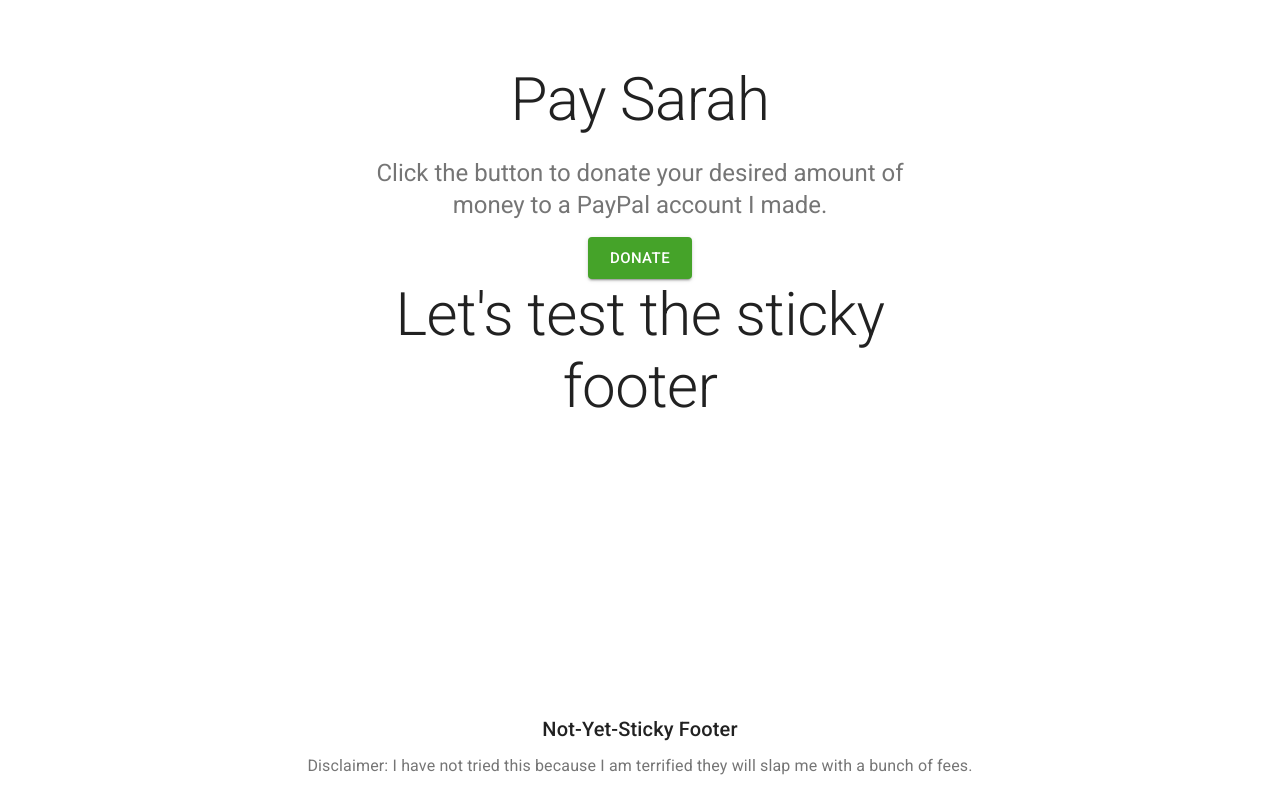
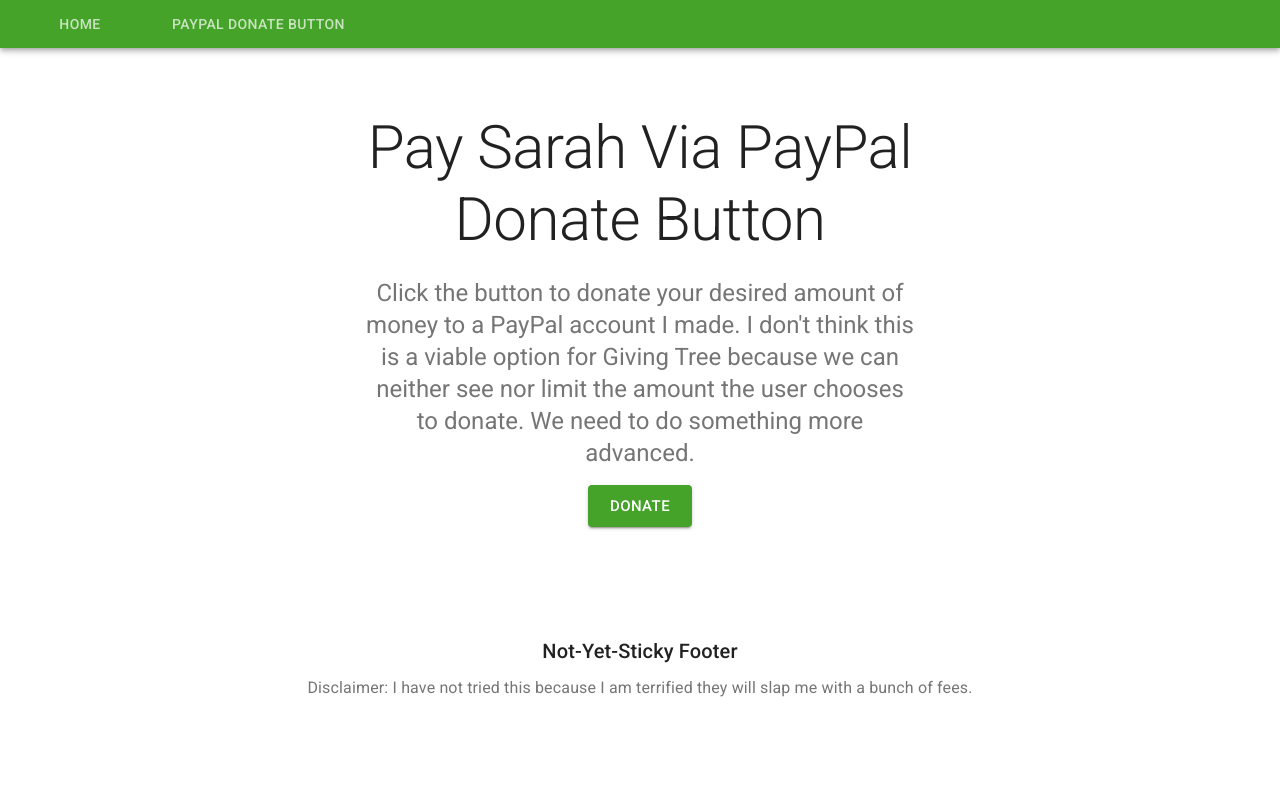
Before and after one commit to sarahcalvis/pay-sarah, a React (Create React App) app: page /paypal-donate-button in a window 1280 px wide. Built offline with nearby package versions, Linux system fonts and the light colour scheme.

Commit message:
Added nav bar and routing

```diff
--- a/src/App.js
+++ b/src/App.js
@@ -1,6 +1,7 @@
 import React from 'react';
 import { BrowserRouter } from 'react-router-dom';
-import Home from './screens/Home.js';
+import Routes from "./components/Routes.js"
+import Nav from './components/Nav.js';
 import Footer from './components/Footer.js';
 import './App.css';
 import { ThemeProvider, CssBaseline } from '@material-ui/core';
@@ -13,10 +14,9 @@
         <BrowserRouter>
           <ThemeProvider theme={theme}>
             <CssBaseline />
-              <div marginBottom="60px">
-              <Home />
-              </div>
-              <Footer position='fixed' left='0' bottom='0'/>
+            <Nav />
+            <Routes />
+            <Footer position='fixed' left='0' bottom='0' />
           </ThemeProvider>
         </BrowserRouter>
       </div>
--- a/src/components/Footer.js
+++ b/src/components/Footer.js
@@ -1,6 +1,5 @@
 import React from 'react';
 import Typography from '@material-ui/core/Typography';
-import Container from '@material-ui/core/Container';
 import { withStyles } from '@material-ui/styles';
 
 const styles = theme => ({
@@ -22,10 +21,10 @@
   footer: {
     backgroundColor: theme.palette.background.paper,
     padding: theme.spacing(6),
-    position: 'fixed',
+    position: 'relative',
     textAlign: "center",
-    padding: "20px",
     left: "0",
+    right: "0",
     bottom: "0",
     width: "100%",
   },
--- /dev/null
+++ b/src/components/Nav.js
@@ -0,0 +1,39 @@
+import React from 'react';
+import { makeStyles } from '@material-ui/core/styles';
+import { AppBar, Tabs, Tab } from '@material-ui/core';
+import { Link } from 'react-router-dom';
+
+const useStyles = makeStyles(theme => ({
+  root: {
+    margin: theme.spacing(0, 0, 0),
+  },
+  appBar: {
+    position: 'sticky',
+    flexWrap: 'wrap',
+
+  },
+  tabs: {
+  },
+  tab: {
+  },
+  loginTab: {
+  },
+  footer: {
+    backgroundColor: theme.palette.background.paper,
+    padding: theme.spacing(6),
+  },
+}));
+
+export default function NavBar() {
+  const classes = useStyles();
+  return (
+    <React.Fragment>
+      <AppBar className={classes.appBar} title="WSAJ">
+        <Tabs className={classes.tabs}>
+          <Tab className={classes.tab} label="Home" to='/' component={Link} />
+          <Tab className={classes.tab} label="PayPal Donate Button" to='/paypal-donate-button' component={Link} />
+        </Tabs>
+      </AppBar>
+    </React.Fragment>
+  );
+}
--- /dev/null
+++ b/src/components/Routes.js
@@ -0,0 +1,18 @@
+import React from "react"
+import { Switch, Route } from "react-router-dom"
+import Home from '../screens/Home.js';
+import PayPalDonateButton from '../screens/PayPalDonateButton.js'
+
+class Routes extends React.Component {
+    render() {
+        return (
+            <Switch>
+                <Route exact path="/" component={Home} />
+                <Route exact path="/paypal-donate-button" component={PayPalDonateButton} />
+                {/*<Route component={NotFound} />*/}
+            </Switch>
+        )
+    }
+}
+
+export default Routes;
--- a/src/screens/Home.js
+++ b/src/screens/Home.js
@@ -1,7 +1,5 @@
 import React from 'react';
 import Typography from '@material-ui/core/Typography';
-import Button from '@material-ui/core/Button';
-import Grid from '@material-ui/core/Grid';
 import Container from '@material-ui/core/Container';
 import { withStyles } from '@material-ui/styles';
 
@@ -9,6 +7,11 @@
   heroContent: {
     backgroundColor: theme.palette.background.paper,
     padding: theme.spacing(8, 0, 0),
+    position: 'relative',
+    margin: '0',
+    //padding-bottom: 6rem;
+    height: '100%',
+    paddingBottom: "60px",
   },
   heroButtons: {
     marginTop: theme.spacing(8),
@@ -34,44 +37,8 @@
             align="center"
             color="textSecondary"
             paragraph>
-            Click the button to donate your desired amount of money to a PayPal account I made.
+            Sarah's payment processing experiment
           </Typography>
-          <Grid
-            container
-            direction="row"
-            justify="center"
-            alignItems="center"
-          >
-            <form action="https://www.paypal.com/cgi-bin/webscr" method="post" target="_top">
-              <input type="hidden" name="cmd" value="_donations" />
-              <input type="hidden" name="business" value="2GR89677RE6U2" />
-              <input type="hidden" name="currency_code" value="USD" />
-              <Button
-                className={classes.heroButton}
-                color="primary"
-                variant="contained"
-                size="large"
-                align="center"
-                aria-label="outlined primary button group"
-
-                type="image"
-                src="https://www.paypalobjects.com/en_US/i/btn/btn_donate_LG.gif"
-                border="0" name="submit" title="PayPal - The safer, easier way to pay online!"
-                alt="Donate with PayPal button">
-                Donate
-              </Button>
-              {/* <input type="image" src="https://www.paypalobjects.com/en_US/i/btn/btn_donate_LG.gif" border="0" name="submit" title="PayPal - The safer, easier way to pay online!" alt="Donate with PayPal button" /> */}
-              {/*<img alt="" border="0" src="https://www.paypal.com/en_US/i/scr/pixel.gif" width="1" height="1" />*/}
-            </form>
-            <Typography
-            component="h1"
-            variant="h2"
-            align="center"
-            color="textPrimary"
-            gutterBottom>
-            Let's test the sticky footer
-          </Typography>
-          </Grid>
         </Container>
       </div>
     );
--- /dev/null
+++ b/src/screens/PayPalDonateButton.js
@@ -0,0 +1,77 @@
+import React from 'react';
+import Typography from '@material-ui/core/Typography';
+import Button from '@material-ui/core/Button';
+import Grid from '@material-ui/core/Grid';
+import Container from '@material-ui/core/Container';
+import { withStyles } from '@material-ui/styles';
+
+const styles = theme => ({
+  heroContent: {
+    backgroundColor: theme.palette.background.paper,
+    padding: theme.spacing(8, 0, 0),
+    position: 'relative',
+    margin: '0',
+    height: '100%',
+    paddingBottom: "60px",
+  },
+  heroButtons: {
+    marginTop: theme.spacing(8),
+  },
+});
+
+class Home extends React.Component {
+  render() {
+    const { classes } = this.props;
+    return (
+      <div className={classes.heroContent}>
+        <Container maxWidth="sm">
+          <Typography
+            component="h1"
+            variant="h2"
+            align="center"
+            color="textPrimary"
+            gutterBottom>
+            Pay Sarah Via PayPal Donate Button
+          </Typography>
+          <Typography
+            variant="h5"
+            align="center"
+            color="textSecondary"
+            paragraph>
+            Click the button to donate your desired amount of money to a PayPal account I made. I don't think this is a viable option for Giving Tree because we can neither see nor limit the amount the user chooses to donate. We need to do something more advanced.
+          </Typography>
+          <Grid
+            container
+            direction="row"
+            justify="center"
+            alignItems="center"
+          >
+            <form action="https://www.paypal.com/cgi-bin/webscr" method="post" target="_top">
+              <input type="hidden" name="cmd" value="_donations" />
+              <input type="hidden" name="business" value="2GR89677RE6U2" />
+              <input type="hidden" name="currency_code" value="USD" />
+              <Button
+                className={classes.heroButton}
+                color="primary"
+                variant="contained"
+                size="large"
+                align="center"
+                aria-label="outlined primary button group"
+
+                type="image"
+                src="https://www.paypalobjects.com/en_US/i/btn/btn_donate_LG.gif"
+                border="0" name="submit" title="PayPal - The safer, easier way to pay online!"
+                alt="Donate with PayPal button">
+                Donate
+              </Button>
+              {/* <input type="image" src="https://www.paypalobjects.com/en_US/i/btn/btn_donate_LG.gif" border="0" name="submit" title="PayPal - The safer, easier way to pay online!" alt="Donate with PayPal button" /> */}
+              {/*<img alt="" border="0" src="https://www.paypal.com/en_US/i/scr/pixel.gif" width="1" height="1" />*/}
+            </form>
+          </Grid>
+        </Container>
+      </div>
+    );
+  }
+}
+
+export default withStyles(styles)(Home);
```
